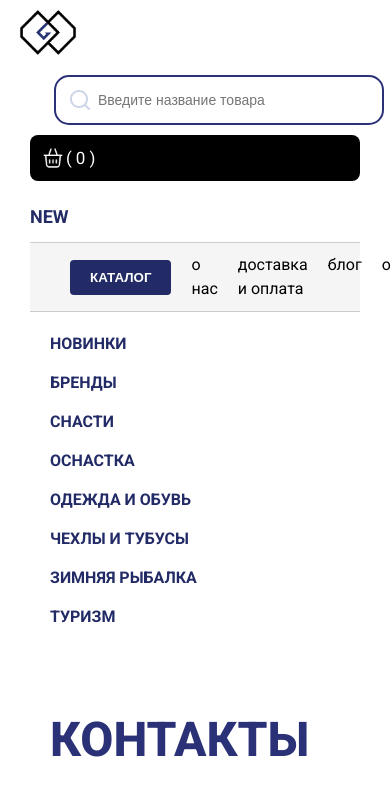
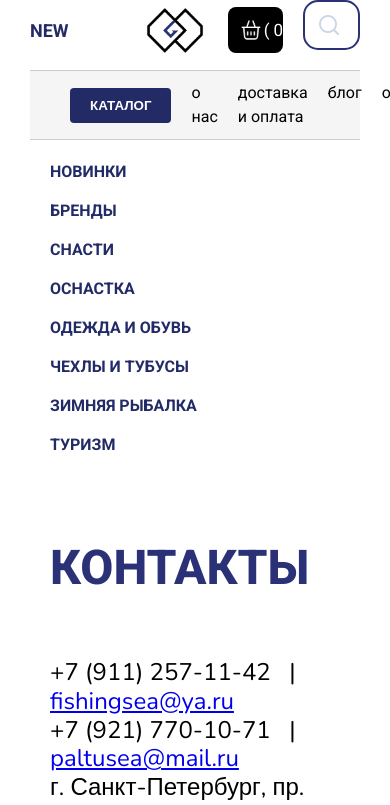
Before and after one commit to Marina-oops/paltus-fish, a plain HTML site: page index.html in a window 390 px wide. Shown: the top 805 px of the page. Drawn offline with nearby package versions, Linux system fonts and the light colour scheme; a script that the page names is missing.

Commit message:
Update styles.css

```diff
--- a/styles/styles.css
+++ b/styles/styles.css
@@ -100,25 +100,49 @@ img {
   display: none;
 }
 
-@media (max-width: 768px) {
-  .top-header-row {
+@media (max-width: 480px) {
+  .top-header {
     flex-direction: column;
     align-items: stretch;
-    gap: 10px;
+  }
+
+  .top-header-row {
+    display: flex;
+    justify-content: space-between;
+    align-items: center;
+    position: relative;
+    width: 100%;
+    margin-bottom: 10px;
+  }
+
+  .logo-header {
+    position: absolute;
+    left: 50%;
+    transform: translateX(-50%);
+    order: 1;
+  }
+
+  #cart-button {
+    order: 2;
+    z-index: 1; /* чтобы не перекрывался логотипом */
   }
 
   .search-wrapper {
+    order: 3;
     width: 100%;
+    margin-bottom: 10px;
   }
 
   .new-mobile-element {
     display: block;
-    align-self: flex-start;
     font-size: 18px;
     font-weight: bold;
     color: #222b66;
     padding: 12px 0;
+    width: 100%;
+    order: 0;
   }
+}
 }
 
 .search-wrapper {
```
